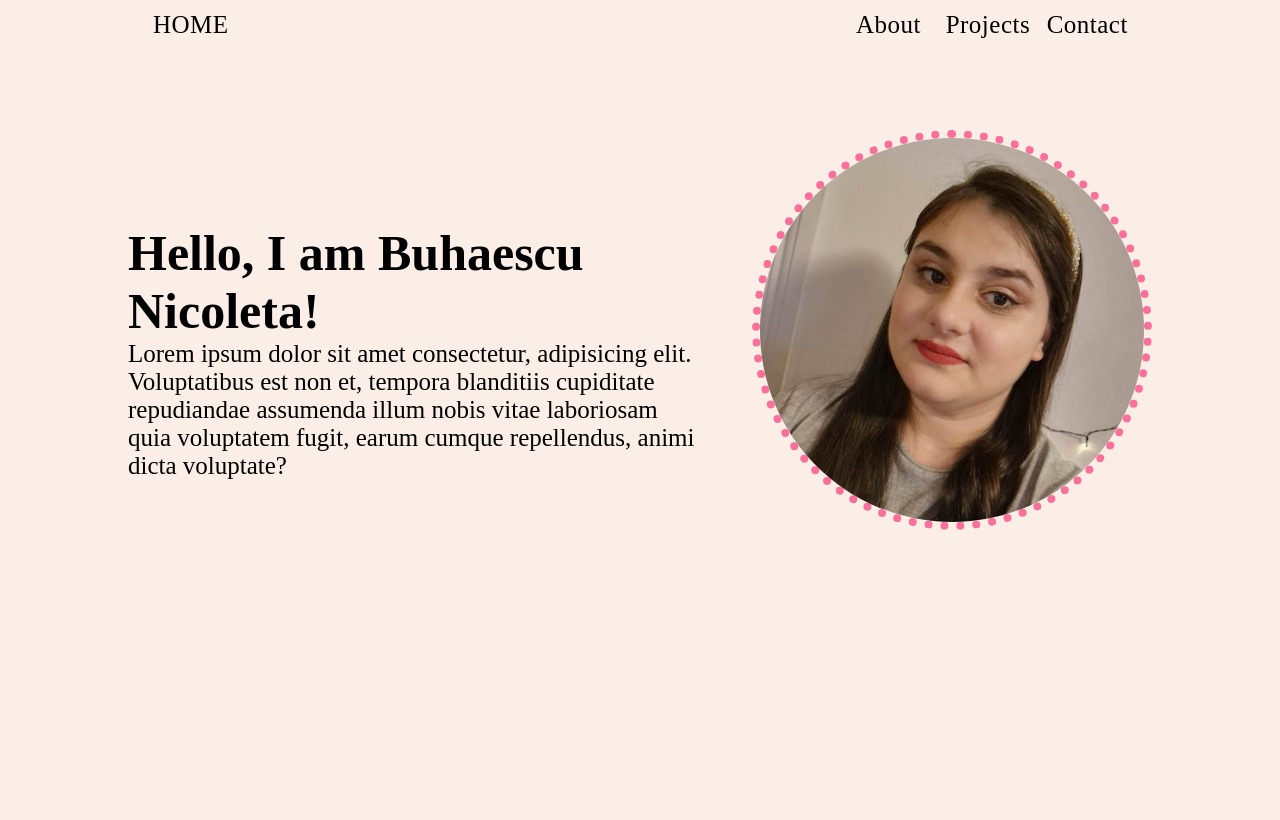
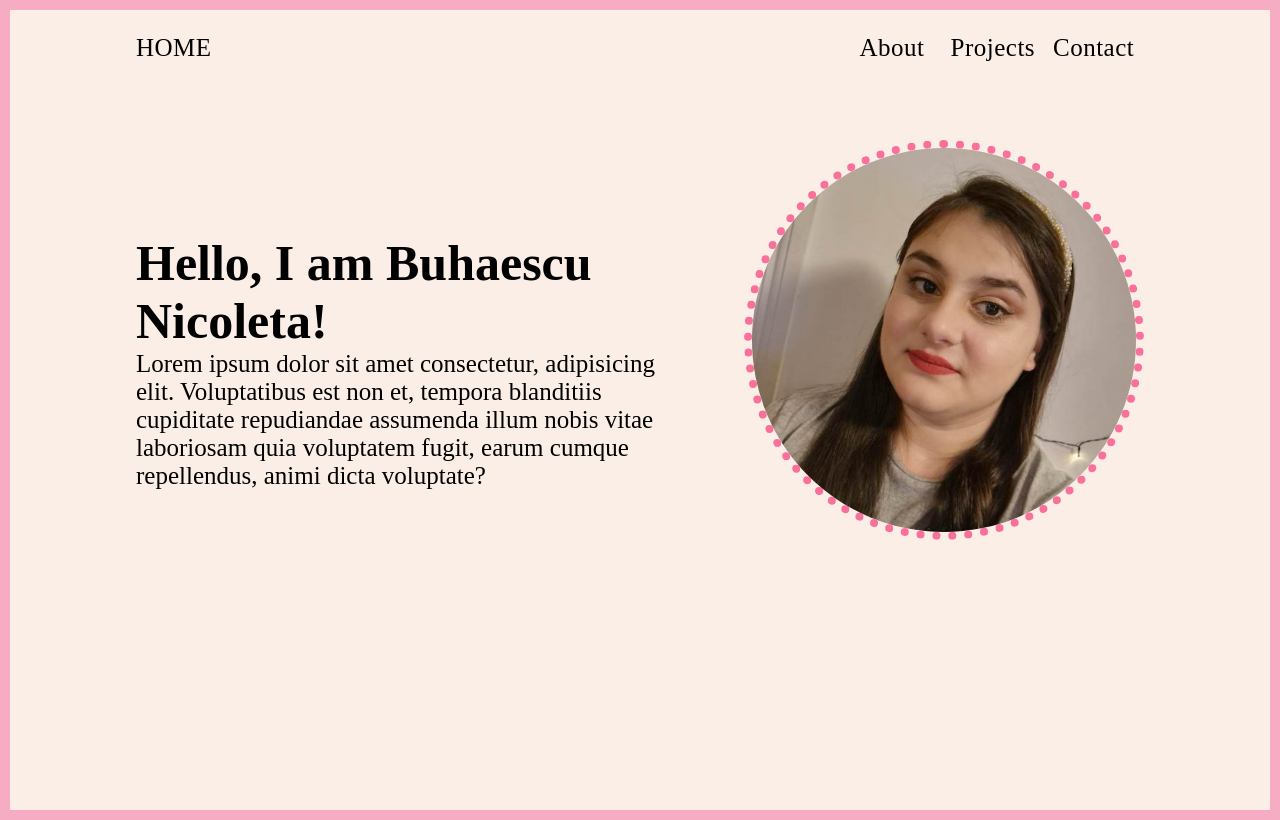
Before and after one commit to cpetraru/portofoliu-nina, a plain HTML site: page index.html in a window 1280 px wide. Drawn offline with Linux system fonts and the light colour scheme.

Commit message:
Make container smaller than background

```diff
--- a/style.css
+++ b/style.css
@@ -6,7 +6,8 @@
 
 body,
 html {
-    background-color: #faeee7;
+    padding: 5px;
+    background-color: #f6adc3;
 }
 
 html,
@@ -49,8 +50,8 @@ html,
 }
 
 .container {
-    width: 100vw;
-    padding: 5px 0px;
+    width: 100%;
+    background-color: #faeee7;
 }
 
 .content {
@@ -61,12 +62,11 @@ html,
 .header {
     height: 50px;
     width: 100%;
-    padding: 15px;
+    padding-top: 25px;
 }
 
 .logo {
     height: 100%;
-    padding: 10px;
     box-sizing: border-box;
     cursor: pointer;
 }
```
